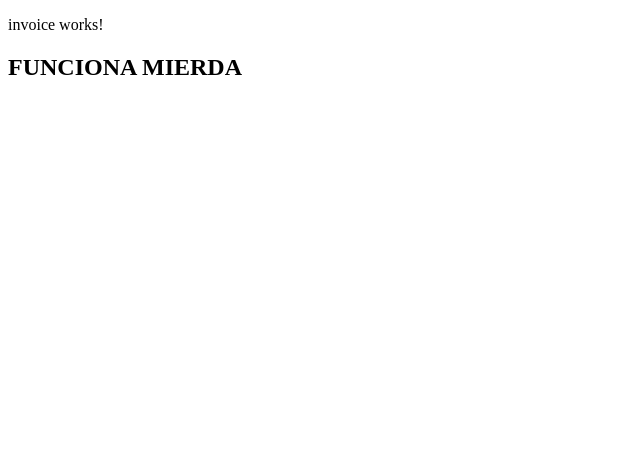
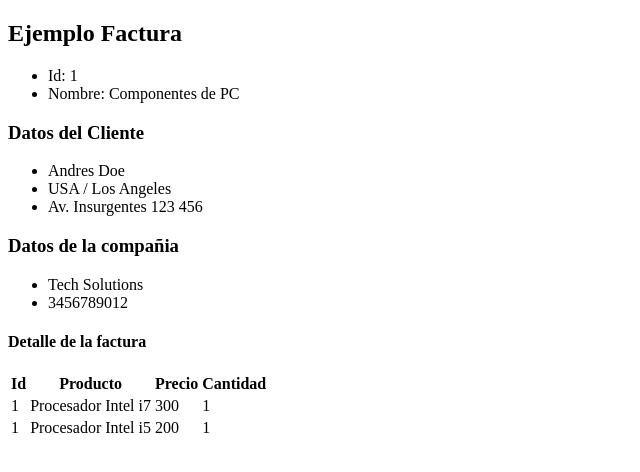
Before and after one commit to WalterVargas97/2-invoice-app-Frontend, an Angular app: page / in a window 1280 px wide. Shown: the top 472 px of the page, without its empty margins (0-640 px from the left). Built offline with nearby package versions, Linux system fonts and the light colour scheme.

Commit message:
[feat]: create structure in HTML invoice component to view voice.

```diff
--- a/src/app/components/invoice/invoice.component.html
+++ b/src/app/components/invoice/invoice.component.html
@@ -1,2 +1,54 @@
-<p>invoice works!</p>
-<h2>FUNCIONA MIERDA</h2>
+<div>
+  <div>
+    <h2>Ejemplo Factura</h2>
+    <div>
+      <ul>
+        <li>Id: {{ invoice.id }}</li>
+        <li>Nombre: {{ invoice.name }}</li>
+      </ul>
+    </div>
+    <div>
+      <h3>Datos del Cliente</h3>
+      <ul>
+        <li>{{ invoice.client.name }} {{ invoice.client.lastName }}</li>
+        <li>
+          {{ invoice.client.address.country }} /
+          {{ invoice.client.address.city }}
+        </li>
+        <li>
+          {{ invoice.client.address.street }}
+          {{ invoice.client.address.number }}
+        </li>
+      </ul>
+    </div>
+    <div>
+      <h3>Datos de la compañia</h3>
+      <ul>
+        <li>{{ invoice.company.name }}</li>
+        <li>{{ invoice.company.fiscalNumber }}</li>
+      </ul>
+    </div>
+    <div>
+      <h4>Detalle de la factura</h4>
+      <table>
+        <thead>
+          <tr>
+            <th>Id</th>
+            <th>Producto</th>
+            <th>Precio</th>
+            <th>Cantidad</th>
+          </tr>
+        </thead>
+        <tbody>
+          @for (item of invoice.items; track $index) {
+          <tr >
+            <td>{{ item.id }}</td>
+            <td>{{ item.product }}</td>
+            <td>{{ item.price }}</td>
+            <td>{{ item.quantity }}</td>
+          </tr>
+          }
+      </table>
+    </div>
+  </div>
+</div>
--- a/src/app/components/invoice/invoice.component.ts
+++ b/src/app/components/invoice/invoice.component.ts
@@ -1,4 +1,7 @@
 import { Component } from '@angular/core';
+import { InvoiceService } from '../../services/invoice.service';
+import { OnInit } from '@angular/core';
+import { Invoice } from '../../models/invoice';
 
 @Component({
   selector: 'app-invoice',
@@ -7,7 +10,16 @@
   templateUrl: './invoice.component.html',
   styleUrl: './invoice.component.css'
 })
-export class InvoiceComponent {
+export class InvoiceComponent implements OnInit {
 
 
+  invoice!: Invoice;
+
+  constructor(private service: InvoiceService) {
+
+  }
+
+  ngOnInit(): void {
+    this.invoice = this.service.getInvoice();
+  }
 }
```
